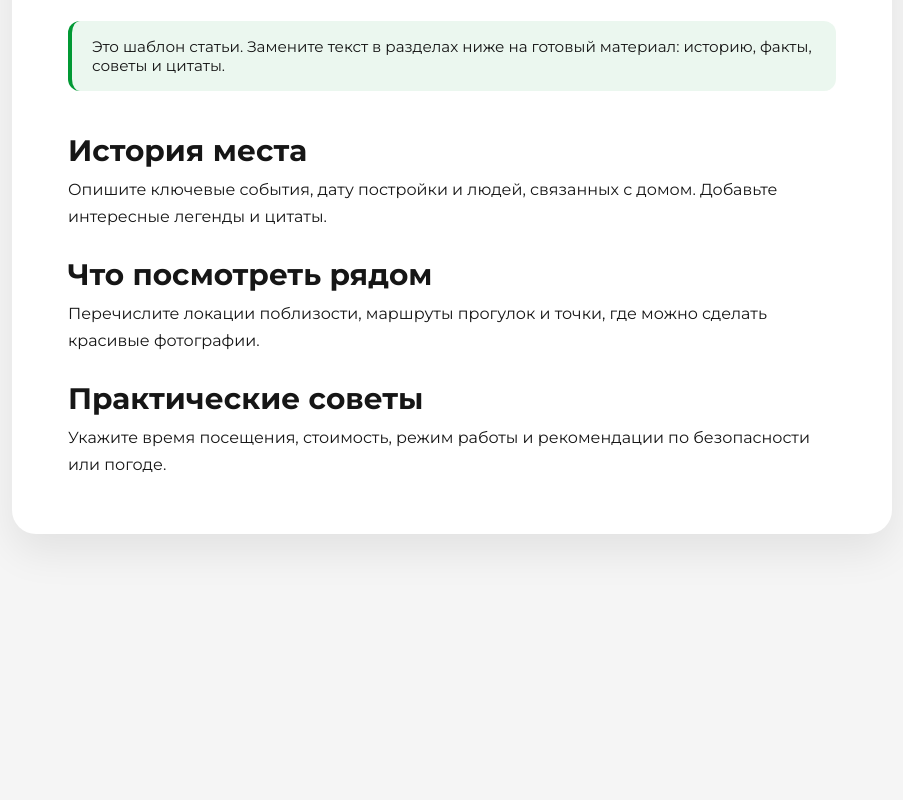
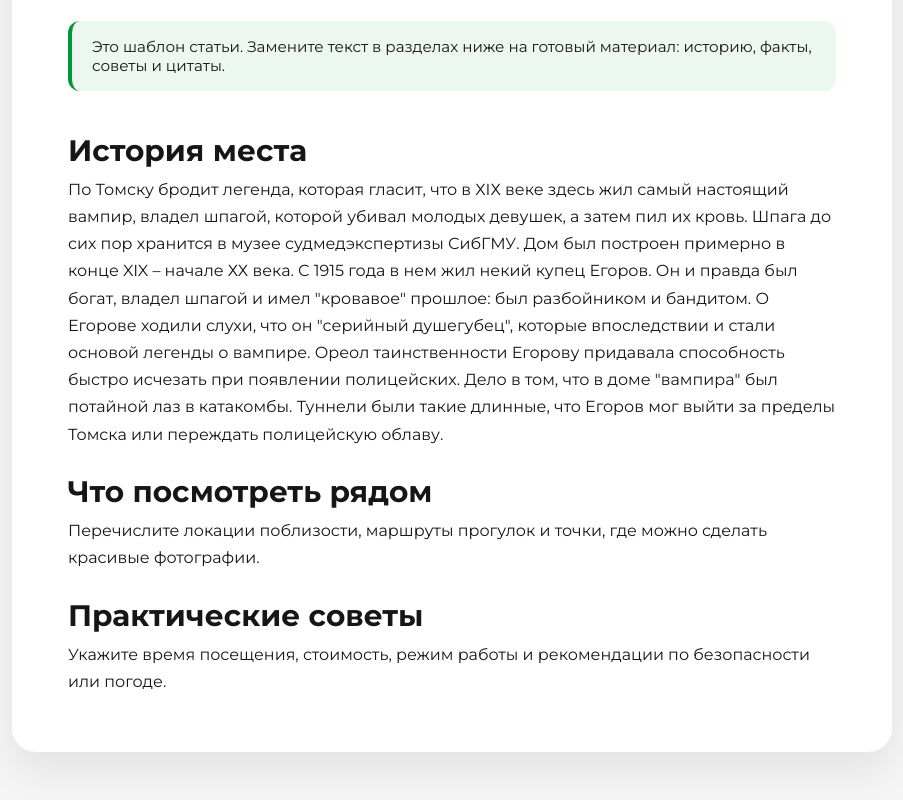
Before and after one commit to Bezzdar/Tomsk4everyone, a plain HTML site: page HTML/articles/dom-drakuly.html in a window 1280 px wide. Shown: the part 855-1655 px from the top of the page, without its empty margins (188-1091 px from the left). Before the commit the page ends 1466 px from the top, so only its background shows below. Drawn offline with Linux system fonts and the light colour scheme; files whose address does not match are found by name.

Commit message:
edit article

```diff
--- a/HTML/articles/dom-drakuly.html
+++ b/HTML/articles/dom-drakuly.html
@@ -134,7 +134,9 @@
         </p>
         <section>
           <h2>История места</h2>
-          <p>Опишите ключевые события, дату постройки и людей, связанных с домом. Добавьте интересные легенды и цитаты.</p>
+          <p>По Томску бродит легенда, которая гласит, что в ХIХ веке здесь жил самый настоящий вампир, владел шпагой, которой убивал молодых девушек, а затем пил их кровь. Шпага до сих пор хранится в музее судмедэкспертизы СибГМУ.
+Дом был построен примерно в конце XIX – начале ХХ века. С 1915 года в нем жил некий купец Егоров. Он и правда был богат, владел шпагой и имел "кровавое" прошлое: был разбойником и бандитом. О Егорове ходили слухи, что он "серийный душегубец", которые впоследствии и стали основой легенды о вампире.
+Ореол таинственности Егорову придавала способность быстро исчезать при появлении полицейских. Дело в том, что в доме "вампира" был потайной лаз в катакомбы. Туннели были такие длинные, что Егоров мог выйти за пределы Томска или переждать полицейскую облаву.</p>
         </section>
         <section>
           <h2>Что посмотреть рядом</h2>
```
